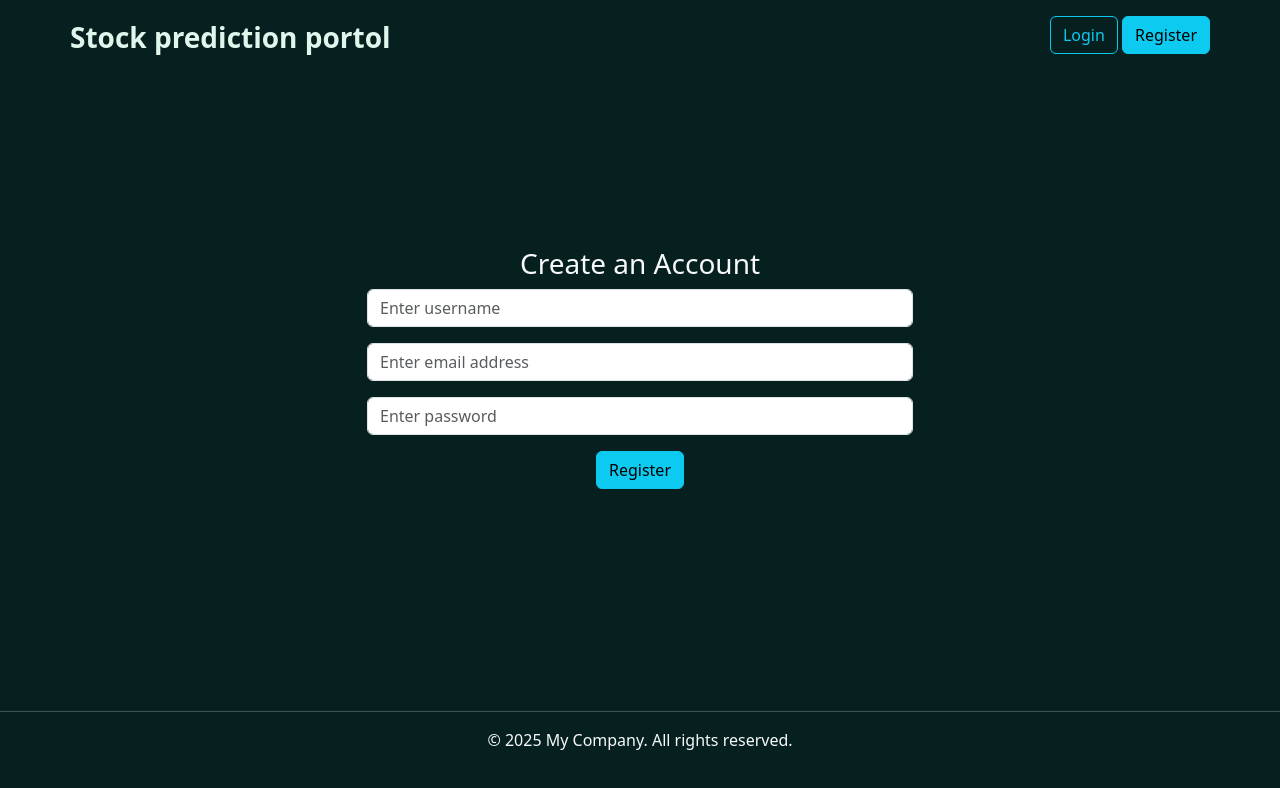
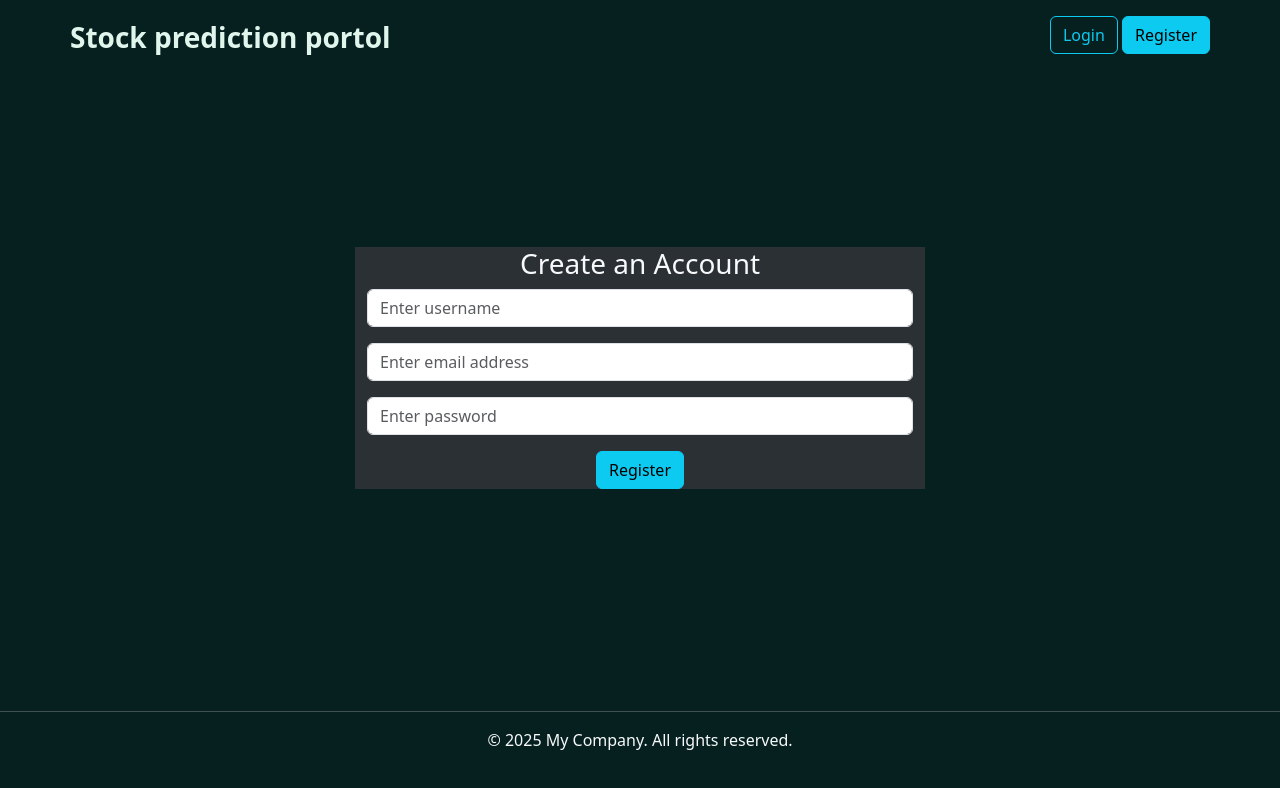
Before and after one commit to Niteshpanday05/stock-prediction, a React (Vite) app in the folder frontend-react/: page /register in a window 1280 px wide. Shown: the top 788 px of the page. Built offline with nearby package versions, Linux system fonts and the light colour scheme.

Commit message:
some changes in ui

```diff
--- a/frontend-react/src/components/Register.jsx
+++ b/frontend-react/src/components/Register.jsx
@@ -4,8 +4,8 @@ const Register = () => {
   return (
    <>
    <div className="container">
-    <div className="row justify-content-center">
-      <div className="col-md-6">
+    <div className="row justify-content-center p-2px">
+      <div className="col-md-6 bg-light-dark p-2px">
         <h3 className="text-light text-center">Create an Account</h3>
         <form>
           <input type="text" className='form-control mb-3' placeholder='Enter username' />
```
